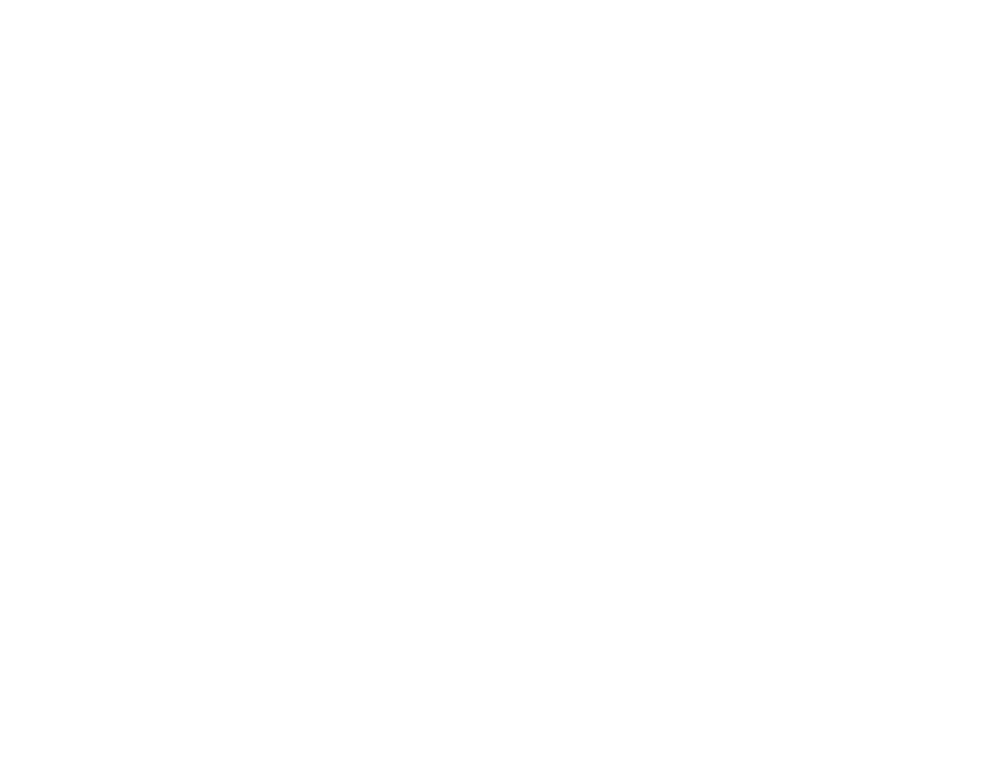
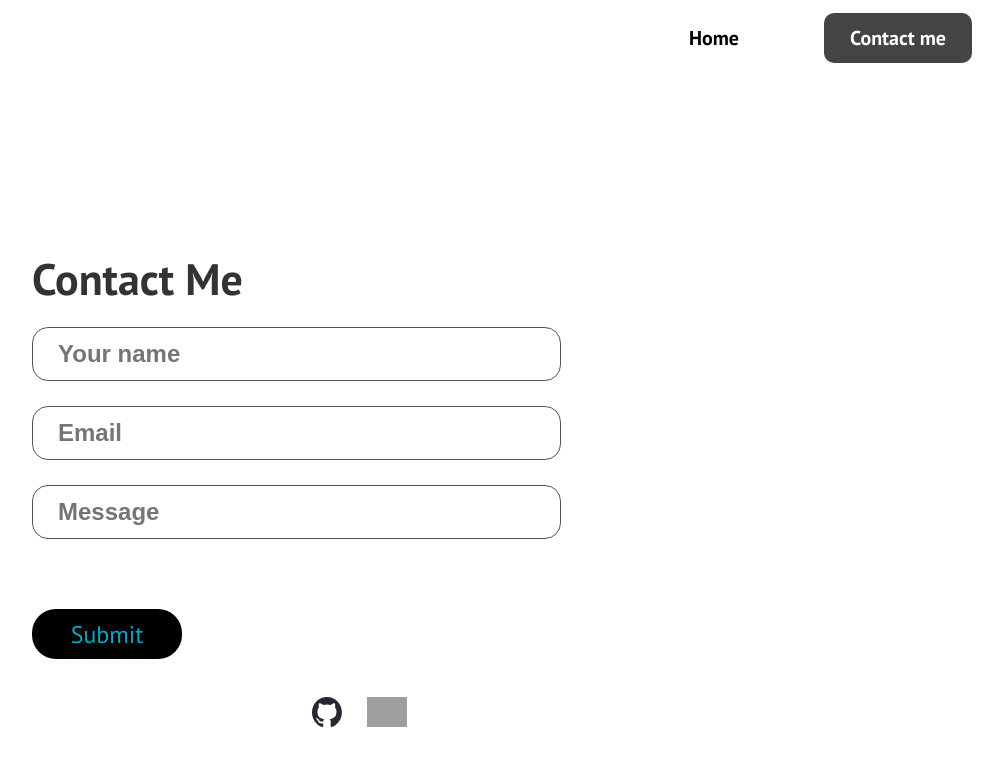
Before and after one commit to sezerz1121/portfolioFrontend, a React (Vite) app: page /contact in a window 1280 px wide. Before the commit this address had no page. Shown: the top 766 px of the page, without its empty margins (268-1271 px from the left). Built offline with nearby package versions, Linux system fonts and the light colour scheme; grey boxes are pictures that could not be loaded.

Commit message:
some minor updates in navigations

```diff
--- a/src/App.jsx
+++ b/src/App.jsx
@@ -11,7 +11,7 @@
         <Route path="/" element={<HomePage />} />
         <Route path="/home" element={<HomePage />} />
         <Route path="/projects" element={<Projects />} />
-        <Route path="/contact me" element={<Contact />} />
+        <Route path="/contact" element={<Contact />} />
       </Routes>
 </Router>
   )
--- a/src/components/Navbar.jsx
+++ b/src/components/Navbar.jsx
@@ -25,7 +25,16 @@
   });
 
   const navigation = (page) => () => {
-    navigate(`/${page.toLowerCase()}`);
+
+    if(page==='Contact me')
+    {
+      navigate(`/contact`);
+    }
+    else
+    {
+      navigate(`/${page.toLowerCase()}`);
+    }
+
   };
 
   return (
```
